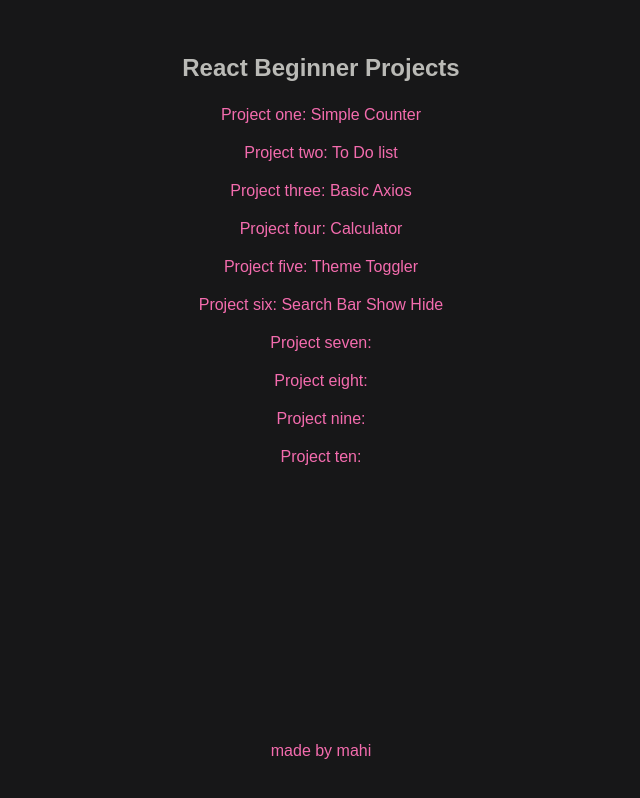
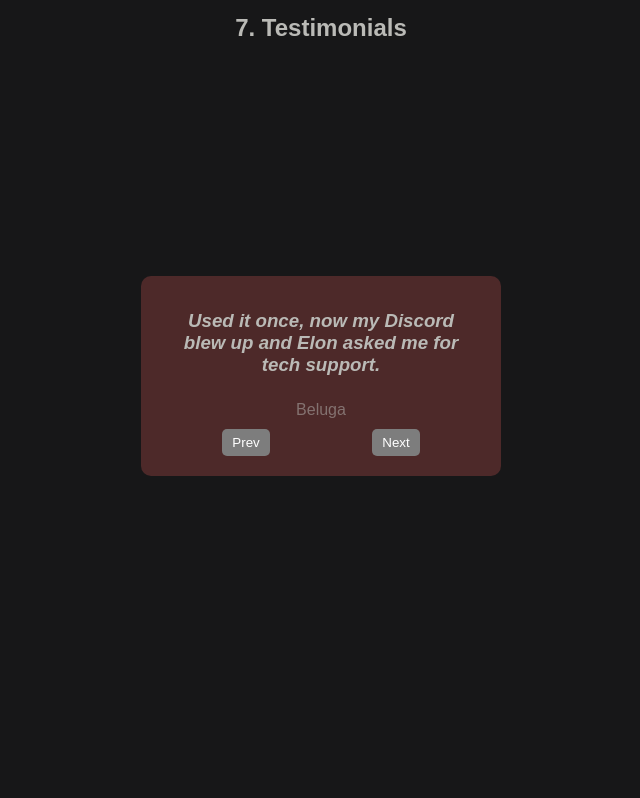
Before and after one commit to khbmh/reactMonster, a React (Vite) app in the folder bgnProjects/: page / in a window 1280 px wide. Shown: the top 798 px of the page, without its empty margins (319-959 px from the left). Built offline with nearby package versions, Linux system fonts and the light colour scheme; no server answers.

Commit message:
bgn pro 7 testimonials

```diff
--- a/bgnProjects/src/App.jsx
+++ b/bgnProjects/src/App.jsx
@@ -13,8 +13,8 @@
 const App = () => {
   return (
     <div id="home">
-      {/* <Six />
-      <hr /> */}
+      <Seven />
+      <hr />
       <Hero />
       <hr />
       <One />
@@ -29,8 +29,8 @@
       <hr />
       <Six />
       <hr />
-      <Seven />
-      <hr />
+      {/* <Seven />
+      <hr /> */}
       <Eight />
       <hr />
       <Nine />
@@ -55,7 +55,7 @@
           <a href="#four">Project four: Calculator</a>
           <a href="#five">Project five: Theme Toggler</a>
           <a href="#six">Project six: Search Bar Show Hide</a>
-          <a href="#seven">Project seven:</a>
+          <a href="#seven">Project seven: Testimonial</a>
           <a href="#eight">Project eight:</a>
           <a href="#nine">Project nine:</a>
           <a href="#ten">Project ten:</a>
--- a/bgnProjects/src/p7/Seven.jsx
+++ b/bgnProjects/src/p7/Seven.jsx
@@ -1,13 +1,51 @@
-import React from 'react'
+import { useState } from 'react';
+import './s7.css';
 
 const Seven = () => {
+  const [activeItem, setActiveItem] = useState(0);
+  const testimonials = [
+    {
+      testimonial:
+        'Used it once, now my Discord blew up and Elon asked me for tech support.',
+      user: 'Beluga',
+    },
+    {
+      testimonial:
+        'Much wow. Very product. Now I ride rocket to moon with pockets full of treats.',
+      user: 'Doge',
+    },
+    {
+      testimonial:
+        'Clicked once, unlocked brain’s third hemisphere. Now I float and give wisdom.',
+      user: 'Xavier',
+    },
+  ];
+
+  const handlePrev = () => {
+    if (activeItem === 0) setActiveItem(testimonials.length - 1);
+    else setActiveItem(activeItem - 1);
+  };
+  const handleNext = () => {
+    setActiveItem((activeItem + 1) % testimonials.length);
+  };
+
   return (
-   <div id="seven">
+    <div id="seven">
       <section>
-        <h1>Seven</h1>
+        <h1>7. Testimonials</h1>
+        <div className="container">
+          <div className="testimonial">
+            <h3>{testimonials[activeItem].testimonial}</h3>
+            <p>{testimonials[activeItem].user}</p>
+            <div className="btns">
+              <button onClick={handlePrev}>Prev</button>
+              <button onClick={handleNext}>Next</button>
+            </div>
+          </div>
+        </div>
       </section>
     </div>
-  )
-}
+  );
+};
 
-export default Seven
+export default Seven;
--- /dev/null
+++ b/bgnProjects/src/p7/s7.css
@@ -0,0 +1,50 @@
+#seven {
+  .container {
+    display: flex;
+    align-items: center;
+    justify-content: center;
+    /* background-color: #d72a2a; */
+    width: 80vw;
+    height: 80vh;
+    padding: 30px;
+  }
+
+  .testimonial {
+    font-family: serif;
+    display: flex;
+    align-items: center;
+    justify-content: space-between;
+    height: 200px;
+    flex-direction: column;
+    background-color: #4d2929;
+    padding: 20px 30px;
+    border-radius: 10px;
+  }
+
+  h3 {
+    width: 300px;
+    max-width: 90vw;
+    font-style: italic;
+  }
+
+  p {
+    font-family: Arial, Helvetica, sans-serif;
+    opacity: 50%;
+  }
+
+  .btns {
+    display: flex;
+    align-items: center;
+    width: 100%;
+    justify-content: space-around;
+  }
+
+  button {
+    padding: 6px 10px;
+    border: none;
+    background-color: #7d7d7d;
+    color: white;
+    cursor: pointer;
+    border-radius: 5px;
+  }
+}
```
